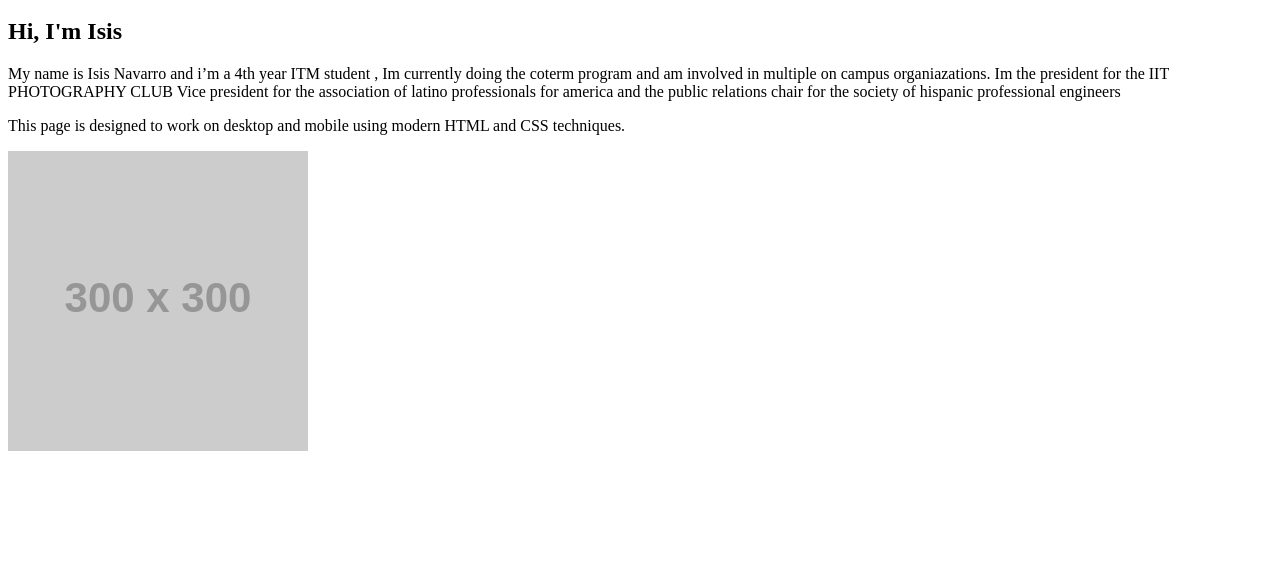
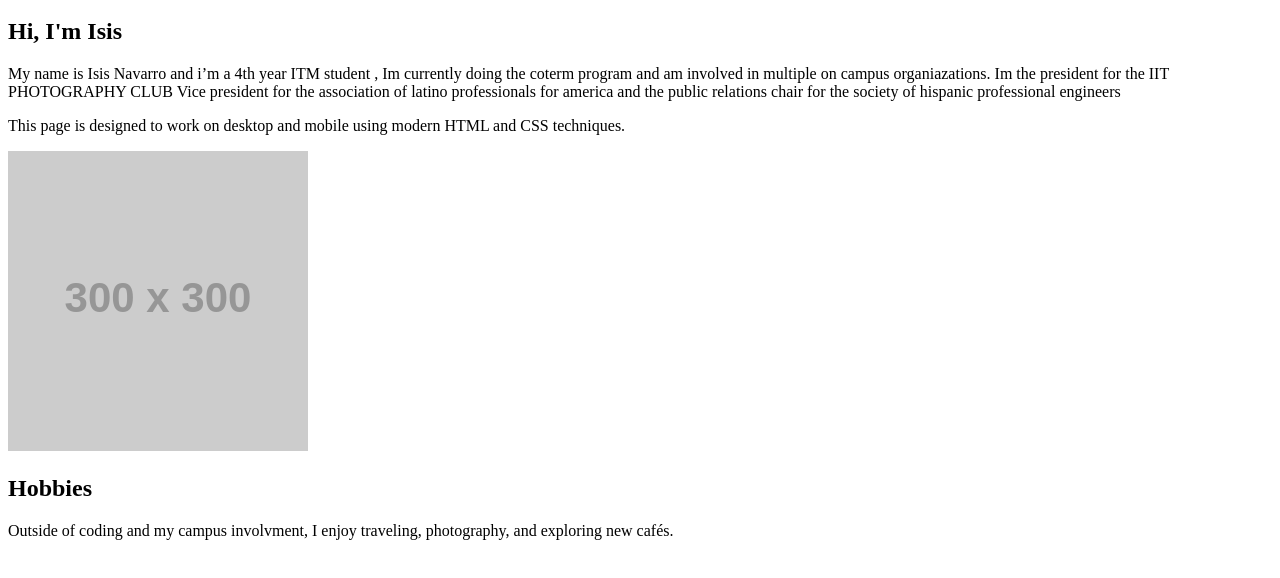
Before and after one commit to IsisXN/TMD542-Lab1-, a plain HTML site: page index.html in a window 1280 px wide. Shown: the part 98-676 px from the top of the page. Drawn offline with Linux system fonts and the light colour scheme; placeholder pictures from the web are drawn by us.

Commit message:
Update index.html

```diff
--- a/index.html
+++ b/index.html
@@ -40,3 +40,14 @@
       </div>
     </div>
   </section>
+
+  <!hobbies>
+  <section id="hobbies" class="section">
+    <div class="content">
+      <div class="text">
+        <h2>Hobbies</h2>
+        <p>
+          Outside of coding and my campus involvment, I enjoy traveling, photography,
+		  and exploring new cafés.
+        </p>
+      </div>
```
